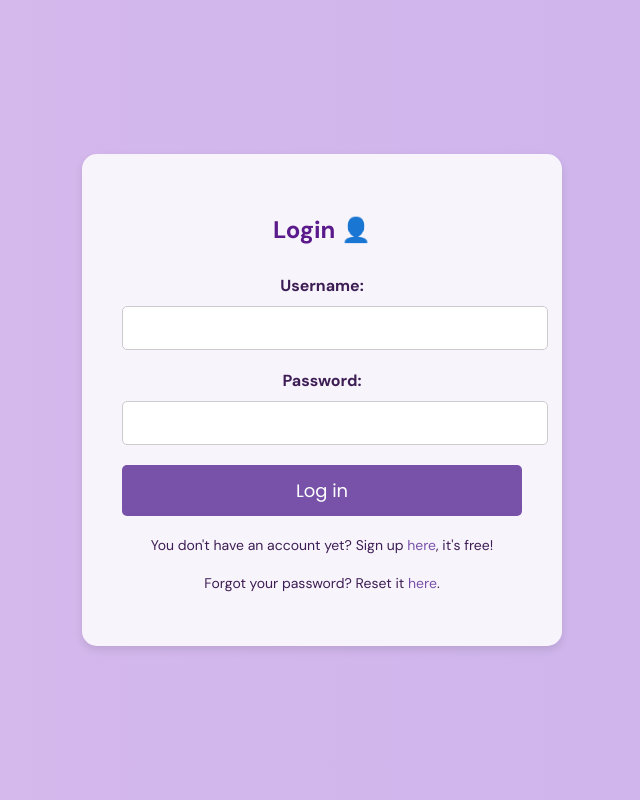
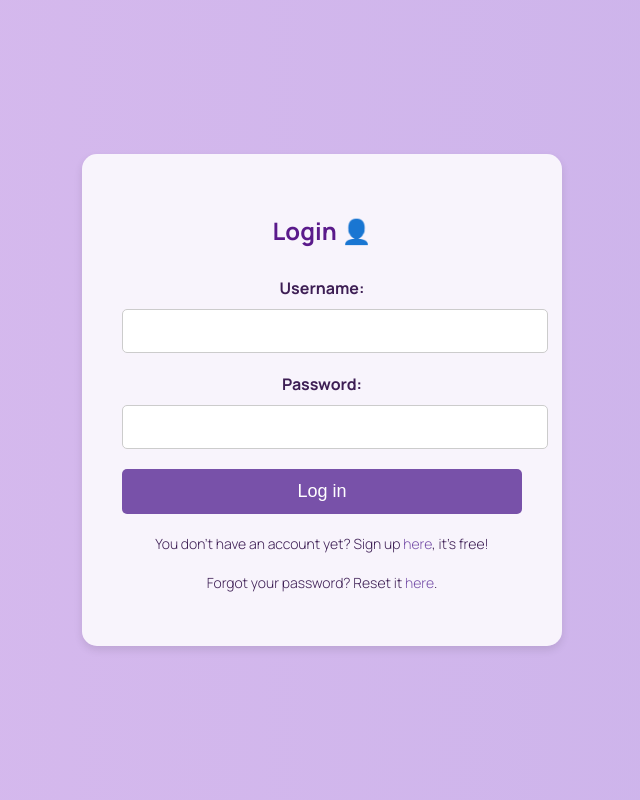
Before and after one commit to hannahsteinbach/DreamCatcher, a Django app: page /accounts/login/ in a window 1280 px wide. Shown: the whole page, without its empty margins (318-958 px from the left). Run offline with Django 5.2, Linux system fonts and the light colour scheme.

Commit message:
uh oh i didn't pull first

```diff
--- a/django/dreamcatcher/templates/base_generic.html
+++ b/django/dreamcatcher/templates/base_generic.html
@@ -162,7 +162,7 @@
         </section>
         <section id="more-info">
             <h2>Dreamy Tunes</h2>
-            <p>In case you're curious about what we listen to while working on the DreamCatcher...</p>
+            <p>In case you're curious about what <a class="btn btn-primary" href="{% url 'aboutus' %}">we</a> listen to while working on the DreamCatcher...</p>
             <div class="playlist-container">
                 <iframe style="border-radius:12px" src="https://open.spotify.com/embed/playlist/3qcG06thoT5dON4ZBigN8N?utm_source=generator" width="100%" height="352" frameBorder="0" allowfullscreen="" allow="autoplay; clipboard-write; encrypted-media; fullscreen; picture-in-picture" loading="lazy"></iframe>
                 <iframe allow="autoplay *; encrypted-media *; fullscreen *; clipboard-write" frameborder="0" height="450" style="width:100%;max-width:660px;overflow:hidden;border-radius:10px;" sandbox="allow-forms allow-popups allow-same-origin allow-scripts allow-storage-access-by-user-activation allow-top-navigation-by-user-activation" src="https://embed.music.apple.com/ro/playlist/dreamcatching/pl.u-BNA6rMJF1NLNW5V"></iframe>
--- a/django/dreamcatcher/templates/login.html
+++ b/django/dreamcatcher/templates/login.html
@@ -6,14 +6,14 @@
     <style>
         @import url('https://fonts.googleapis.com/css2?family=Raleway:wght@400;700&display=swap');
         @import url('https://fonts.googleapis.com/css2?family=DM+Sans:wght@400;700&display=swap');
-        @import url('https://fonts.googleapis.com/css2?family=Poppins:wght@400;700&display=swap');
+        @import url('https://fonts.googleapis.com/css2?family=Manrope:wght@300;700&display=swap');
 
         body {
             background: linear-gradient(to right, #e7c3f1, #cdb4eb, #b9c9ec, #e6eeff);
             background-size: 600% 600%;
             animation: gradientAnimation 9s ease infinite;
             color: #3D3D3D;
-            font-family: 'DM Sans', -apple-system, BlinkMacSystemFont, "Segoe UI", Roboto, Oxygen-Sans, Ubuntu, Cantarell, "Helvetica Neue", sans-serif;
+            font-family: 'Manrope', -apple-system, BlinkMacSystemFont, "Segoe UI", Roboto, Oxygen-Sans, Ubuntu, Cantarell, "Helvetica Neue", sans-serif;
             display: flex;
             justify-content: center;
             align-items: center;
```
